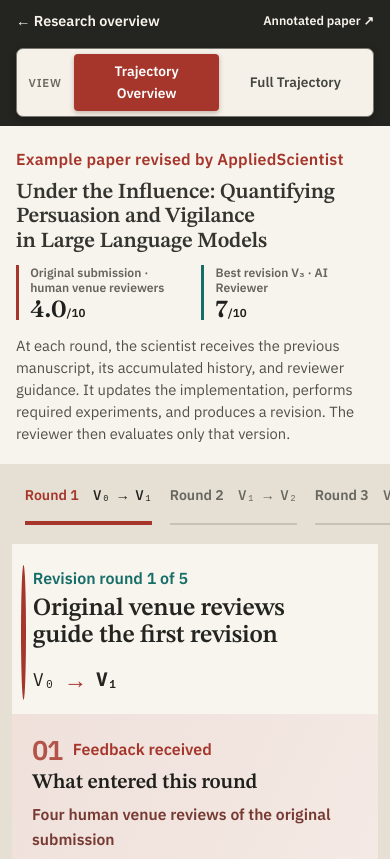
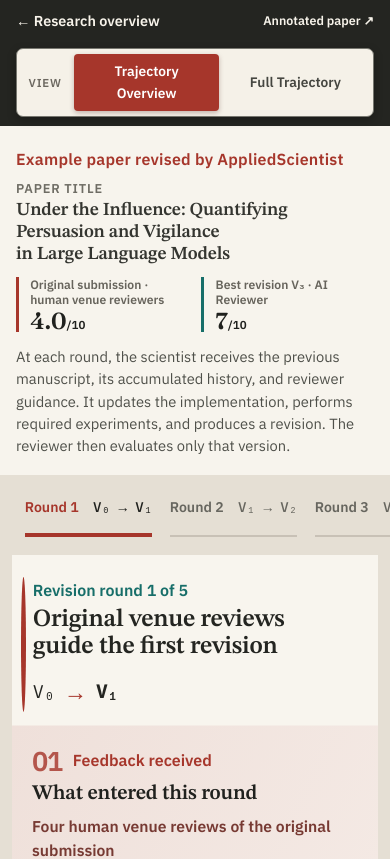
Before and after one commit to TheAppliedScientist/theappliedscientist.github.io, a Next.js app: page /replay in a window 390 px wide. Shown: the top 859 px of the page. Built offline with nearby package versions, Linux system fonts and the light colour scheme.

Commit message:
Clarify example paper title in trajectory views

```diff
--- a/app/components/FullTrajectoryReplay.tsx
+++ b/app/components/FullTrajectoryReplay.tsx
@@ -111,7 +111,7 @@
       <section className="run-context">
         <div className="run-context-copy">
           <p>Recorded AppliedScientist run</p>
-          <h1>{replay.meta.title}</h1>
+          <h1><span className="replay-paper-label">Paper title</span>{replay.meta.title}</h1>
           <span>This is the execution record behind the five-round summary: the actual tool actions, experiment outputs, manuscript changes, and reviews in chronological order.</span>
         </div>
         <dl>
--- a/app/components/TrajectoryReplay.tsx
+++ b/app/components/TrajectoryReplay.tsx
@@ -197,7 +197,7 @@
       <section className="replay-intro" aria-labelledby="replay-title">
         <div>
           <p className="replay-kicker">Example paper revised by AppliedScientist</p>
-          <h1 id="replay-title">Under the Influence: Quantifying Persuasion and Vigilance in Large Language Models</h1>
+          <h1 id="replay-title"><span className="replay-paper-label">Paper title</span>Under the Influence: Quantifying Persuasion and Vigilance in Large Language Models</h1>
         </div>
         <div className="replay-intro-side">
           <dl className="replay-run-facts">
--- a/app/replay/full/full-replay.css
+++ b/app/replay/full/full-replay.css
@@ -25,7 +25,7 @@
   background: var(--fr-paper);
 }
 .run-context-copy > p { margin: 0 0 .22rem; color: var(--fr-red); font-size: .9rem; font-weight: 750; }
-.run-context-copy h1 { max-width: 55rem; margin: 0; font-size: clamp(1.3rem, 1.75vw, 1.75rem); font-weight: 620; line-height: 1.1; }
+.run-context-copy h1 { max-width: 55rem; margin: 0; font-size: clamp(1.1rem, 1.25vw, 1.3rem); font-weight: 620; line-height: 1.18; }
 .run-context-copy > span { display: block; max-width: 74rem; margin-top: .42rem; color: #575850; font-size: .91rem; line-height: 1.45; }
 .run-context dl { display: grid; grid-template-columns: repeat(4, minmax(6.2rem, auto)); gap: 1.3rem; margin: 0; }
 .run-context dl div { position: relative; padding-left: .7rem; }
--- a/app/replay/replay.css
+++ b/app/replay/replay.css
@@ -71,7 +71,8 @@
   background: #f7f4ed;
 }
 .replay-kicker { margin: 0 0 .55rem; color: var(--rr-red); font-family: var(--sans); font-size: clamp(1rem, 1.25vw, 1.15rem); font-weight: 700; letter-spacing: .015em; }
-.replay-intro h1 { max-width: 48rem; color: #343530; font-size: clamp(1.35rem, 1.75vw, 1.8rem); font-weight: 600; line-height: 1.12; }
+.replay-intro h1 { max-width: 48rem; color: #343530; font-size: clamp(1.15rem, 1.35vw, 1.4rem); font-weight: 600; line-height: 1.18; }
+.replay-paper-label { display: block; margin-bottom: .22rem; color: #6e6c64; font-family: var(--sans); font-size: .8rem; font-weight: 750; letter-spacing: .065em; line-height: 1.2; text-transform: uppercase; }
 .replay-intro-side { display: grid; gap: .9rem; }
 .replay-intro-side > p { max-width: 47rem; margin: 0; color: #4f504a; font-size: .96rem; line-height: 1.5; }
 .replay-run-facts { display: grid; grid-template-columns: 1fr 1fr; gap: 1rem; margin: 0; }
@@ -261,7 +262,7 @@
   .replay-annotated { font-size: .78rem !important; }
   .replay-shared-header .replay-view-switch { grid-column: 1 / -1; grid-row: 2; width: 100%; }
   .replay-shared-header .replay-view-switch button { flex: 1; }
-  .replay-intro h1 { font-size: 1.35rem; }
+  .replay-intro h1 { font-size: 1.15rem; }
   .replay-intro-side > p { font-size: .92rem; }
   .replay-run-facts { grid-template-columns: 1fr 1fr; gap: .8rem; }
   .full-replay-entry { display: grid; gap: .7rem; }
```
